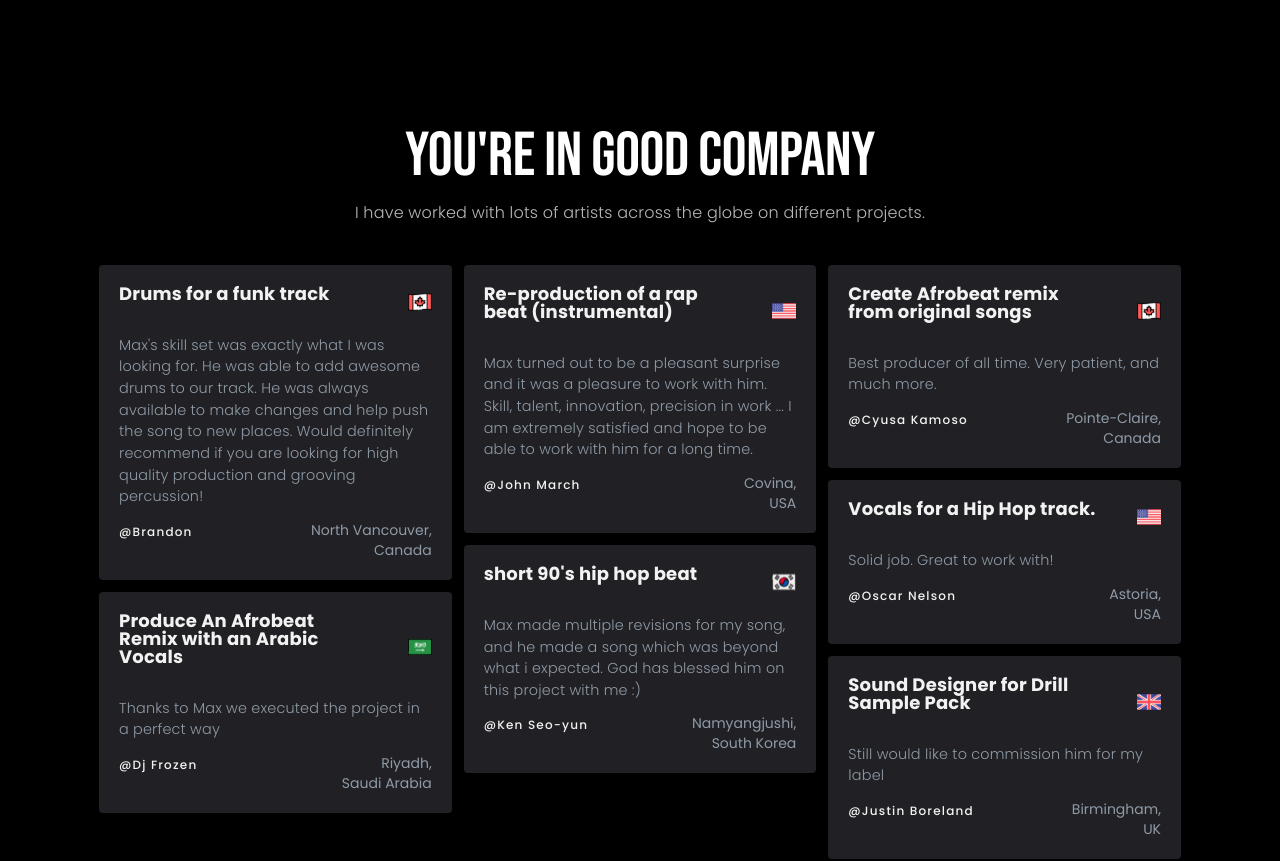
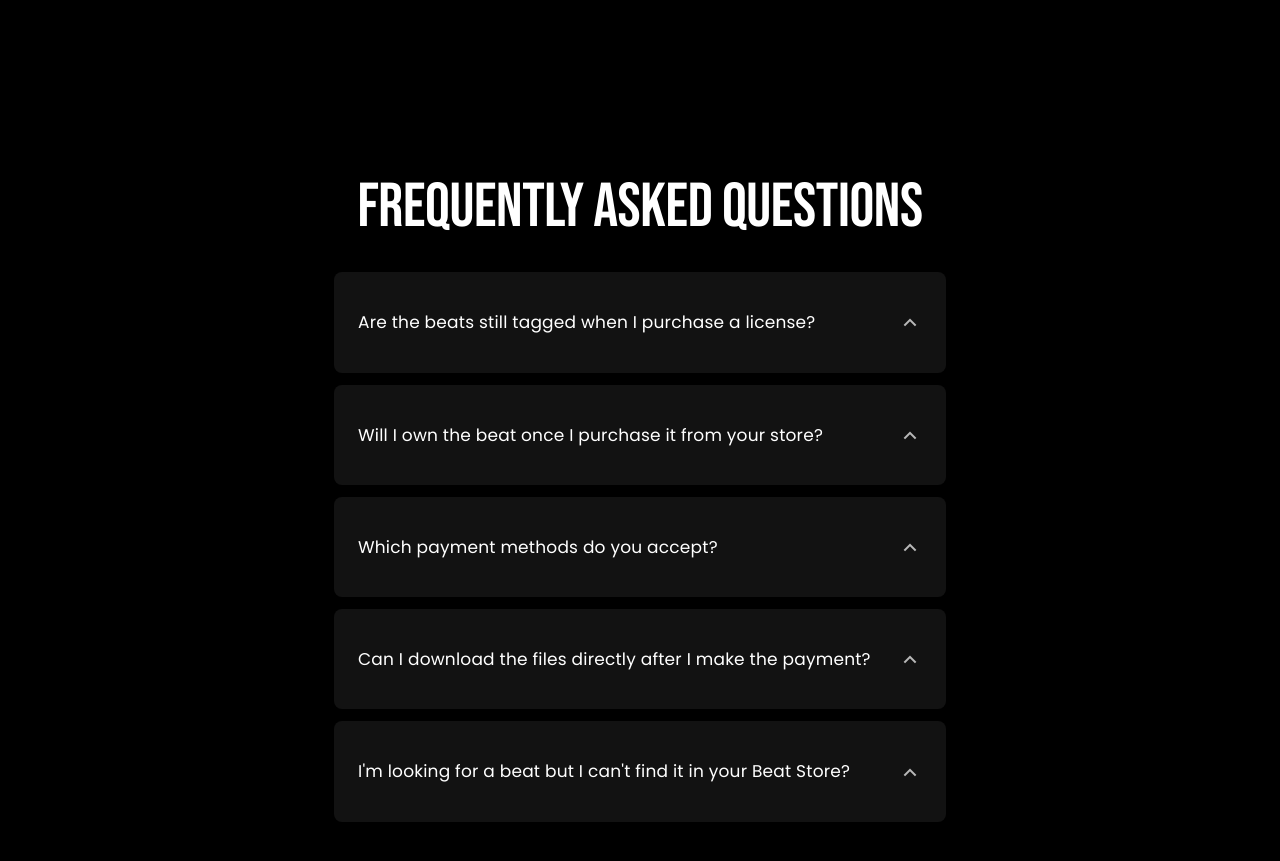
Before and after one commit to maxthestranger/music.maxthestranger.com, a Next.js app: page / in a window 1280 px wide. Shown: the part 600-1461 px from the top of the page. Built offline with nearby package versions, Linux system fonts and the light colour scheme; grey boxes are pictures that could not be loaded.

Commit message:
feat: added faq section

```diff
--- /dev/null
+++ b/components/Accordation.js
@@ -0,0 +1,20 @@
+import { useState } from 'react';
+
+export default function Accordation({ faq }) {
+  const [isActive, setIsActive] = useState(false);
+
+  return (
+    <article
+      onClick={() => setIsActive(!isActive)}
+      className={`quiz ${isActive && 'opened'}`}
+    >
+      <div className="quiz-info">
+        <h2>{faq.quiz}</h2>
+        <i className="ri-arrow-down-s-line"></i>
+      </div>
+      <div className="answer">
+        <p>{faq.answer}</p>
+      </div>
+    </article>
+  );
+}
--- a/pages/index.js
+++ b/pages/index.js
@@ -1,6 +1,7 @@
 import Head from 'next/head';
 import Footer from '../components/Footer';
 import Navbar from '../components/Navbar';
+import Faq from '../sections/Faq';
 import Hero from '../sections/Hero';
 import Testimony from '../sections/Testimony';
 
@@ -17,6 +18,7 @@ export default function Home() {
       <main className="main">
         <Hero />
 
+        <Faq />
         <Testimony />
       </main>
 
--- /dev/null
+++ b/sections/Faq.js
@@ -0,0 +1,51 @@
+import Accordation from '../components/Accordation';
+
+export default function Faq() {
+  const faqData = [
+    {
+      quiz: 'Are the beats still tagged when I purchase a license?',
+      answer: 'No, all licenses come with untagged files.',
+    },
+    {
+      quiz: 'Will I own the beat once I purchase it from your store?',
+      answer:
+        'No. All purchases made from the Beat Store are non-exclusive. This means that the producer still owns the rights and we will still be able to license it to other artists. Unless you buy the exclusive licence',
+    },
+    {
+      quiz: 'Which payment methods do you accept?',
+      answer:
+        'I accept PayPal and Creditcard payments only. But, offsite I accept any, mpesa, ideal, alipay etc',
+    },
+    {
+      quiz: 'Can I download the files directly after I make the payment?',
+      answer: `Yes. After you’ve made the payment you will be redirected to a secure download area where you can instantly download the files.
+
+      A confirmation email, which includes the download links, will be sent as well.`,
+    },
+    {
+      quiz: `I'm looking for a beat but I can't find it in your Beat Store?`,
+      answer: `There’s a search bar top left of the beat store.
+
+      1. Click on “Search”
+
+      2. Type in the name of the beat and wait till it shows up.
+
+      If the beat still doesn’t show up, it might be sold exclusively. In that case it’s no longer available.`,
+    },
+  ];
+
+  return (
+    <section className="faq">
+      <div className="faq-con">
+        <div className="max-width-con">
+          <h1 className="title">Frequently Asked Questions</h1>
+          <div className="faq-quiz">
+            {faqData.map((faq, index) => (
+              <Accordation key={index} faq={faq} />
+            ))}
+          </div>
+        </div>
+      </div>
+    </section>
+  );
+}
--- a/styles/main.css
+++ b/styles/main.css
@@ -581,6 +581,144 @@ p {
 }
 
 /*===================
+      faq
+====================*/
+.faq {
+  margin-bottom: 6rem;
+}
+
+.faq-con {
+  position: relative;
+  width: 100%;
+  padding: 0 0.9375rem 0.9375rem;
+  overflow: hidden;
+  padding-bottom: 0;
+}
+
+.max-width-con {
+  width: 100%;
+  max-width: 81.25rem;
+  margin: auto;
+}
+
+@media (min-width: 1024px) {
+  section .title {
+    font-size: 40px;
+  }
+}
+
+section .title {
+  margin-bottom: 2rem;
+  font-family: Bebas Neue, Poppins, Roboto, Helvetica Neue, sans-serif;
+  font-size: 3.875rem;
+  font-weight: 500;
+  line-height: 1.03;
+  color: #fff;
+  text-align: center;
+  letter-spacing: -0.025rem;
+}
+
+.faq-quiz {
+  max-width: 38.25rem;
+  margin: auto;
+  overflow: hidden;
+}
+
+.quiz {
+  padding: 1.375rem 0;
+  border-bottom: 0.0625rem solid hsla(0, 0%, 100%, 0.15);
+  transition: all 0.2s ease-in-out;
+}
+
+.quiz-info {
+  display: flex;
+  align-items: center;
+  justify-content: space-between;
+  margin-bottom: 0;
+  cursor: pointer;
+}
+
+.quiz-info h2 {
+  padding: 0;
+  margin-right: 0.5rem;
+  font-size: 1.0625rem;
+  font-weight: 400;
+  line-height: 1.65;
+  letter-spacing: 0.0125rem;
+  color: var(--white);
+}
+
+.quiz-info i {
+  display: none;
+  font-size: 1.5rem;
+  transition: transform 0.2s ease-in-out;
+  transform: rotate(180deg);
+}
+
+.answer p {
+  font-size: 1rem;
+  font-weight: 300;
+  line-height: 1.5;
+  color: #b8b8b8;
+  letter-spacing: 0.0125rem;
+}
+
+@media (min-width: 480px) {
+  .faq-con {
+    padding: 0 24px 20px;
+  }
+
+  .quiz {
+    min-height: 4.25rem;
+    padding: 1.375rem 1.5rem;
+    background-color: #121212;
+    border-bottom: none;
+    border-radius: 0.5rem;
+  }
+
+  .quiz:not(:last-child) {
+    margin-bottom: 0.75rem;
+  }
+
+  .quiz-info i {
+    display: block;
+  }
+
+  .answer {
+    display: none;
+  }
+
+  .quiz.opened {
+    min-height: 6.125rem;
+    transition: all 0.2s ease-in-out;
+  }
+
+  .quiz.opened .answer {
+    display: block;
+  }
+
+  .quiz.opened .quiz-info i {
+    transform: rotate(0);
+  }
+}
+
+@media (min-width: 1024px) {
+  .faq {
+    margin-bottom: 112px;
+  }
+
+  .faq-quiz {
+    width: 85%;
+  }
+}
+
+@media (min-width: 1348px) {
+  .faq-con {
+    padding: 0 0 30px;
+  }
+}
+
+/*===================
       footer
 ====================*/
 .footer {
```
